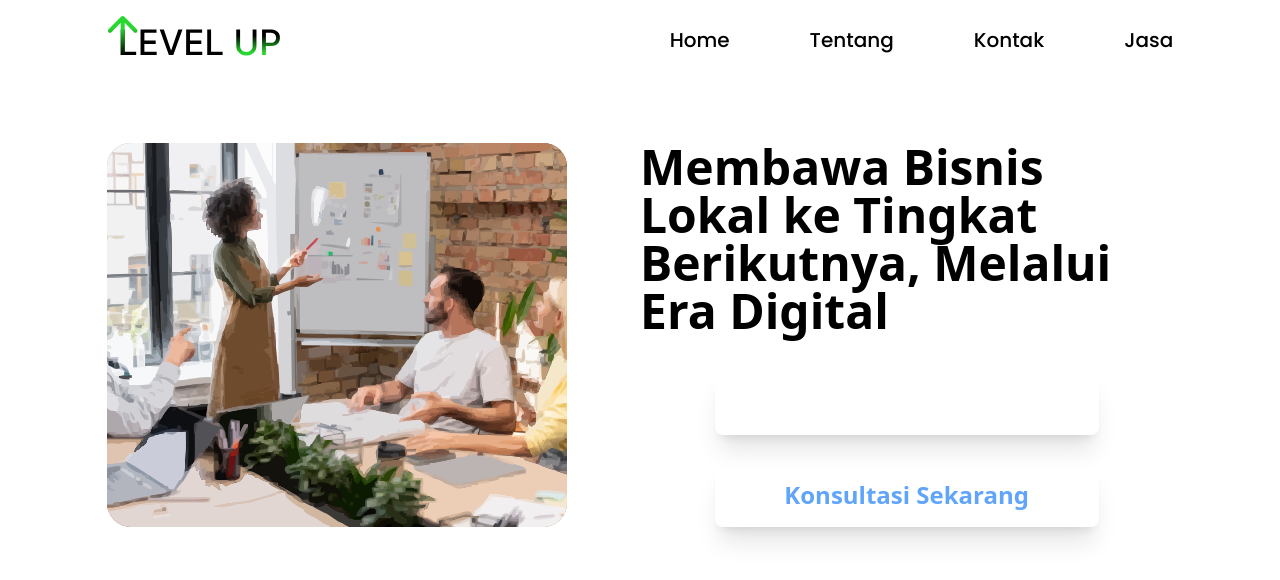
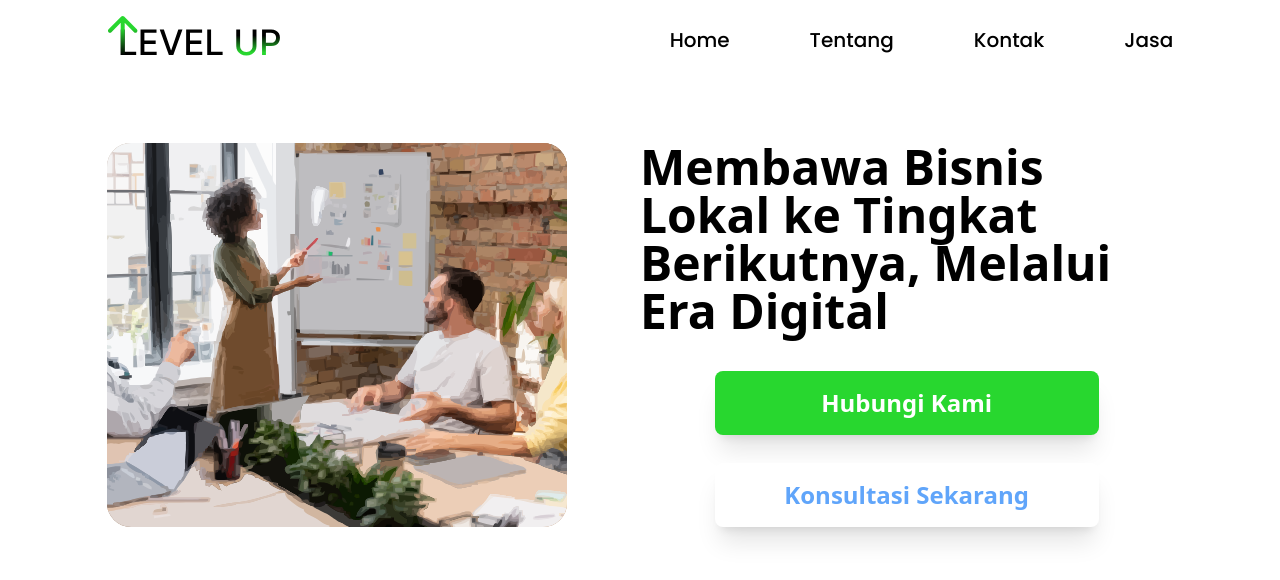
Before and after one commit to AkbarPrayuda/Level-Up-Agency, a React (Vite) app: page / in a window 1280 px wide. Shown: the top 580 px of the page. Built offline with nearby package versions, Linux system fonts and the light colour scheme.

Commit message:
Fix Button

```diff
--- a/src/Components/Elements/Buttons.jsx
+++ b/src/Components/Elements/Buttons.jsx
@@ -2,7 +2,7 @@ import React from 'react'
 
 const Buttons = (props) => {
   return (
-    <button class={`bg-${props.background} ${props.text} hover:bg-${props.backgroundHover}/75 font-semibold rounded-lg md:text-xl lg:text-2xl text-2xl w-96 md:w-72 md:h-12 h-16 lg:w-96 lg:h-16 shadow-xl`}>
+    <button className={`${props.bg} ${props.text} hover:${props.bgHover} font-semibold rounded-lg md:text-xl lg:text-2xl text-2xl w-96 md:w-72 md:h-12 h-16 lg:w-96 lg:h-16 shadow-xl`}>
         {props.children}
     </button>
   )
--- a/src/Components/HomeSection/HomeSection.jsx
+++ b/src/Components/HomeSection/HomeSection.jsx
@@ -10,8 +10,8 @@ const HomeSection = () => {
             <div className='flex flex-col items-center md:w-1/2 gap-9'>
                 <h1 className='py-4 text-3xl font-semibold text-center md:text-start md:text-2xl lg:text-5xl md:py-0'>Membawa Bisnis Lokal ke Tingkat Berikutnya, Melalui Era Digital</h1>
                 <div className='flex flex-col items-center gap-4 md:gap-7'>
-                    <Buttons text='text-white' background='lime-main' backgroundHover='lime-main'>Hubungi Kami</Buttons>
-                    <Buttons text="text-blue-400" background='white' backgroundHover='stone-200'>Konsultasi Sekarang</Buttons>
+                    <Buttons text="text-white" bg="bg-lime-main" bgHover="bg-lime-main/50">Hubungi Kami</Buttons>
+                    <Buttons text="text-blue-400" bg="bg-white" bgHover="bg-stone-200/50">Konsultasi Sekarang</Buttons>
                 </div>
             </div>
         </div>
```
